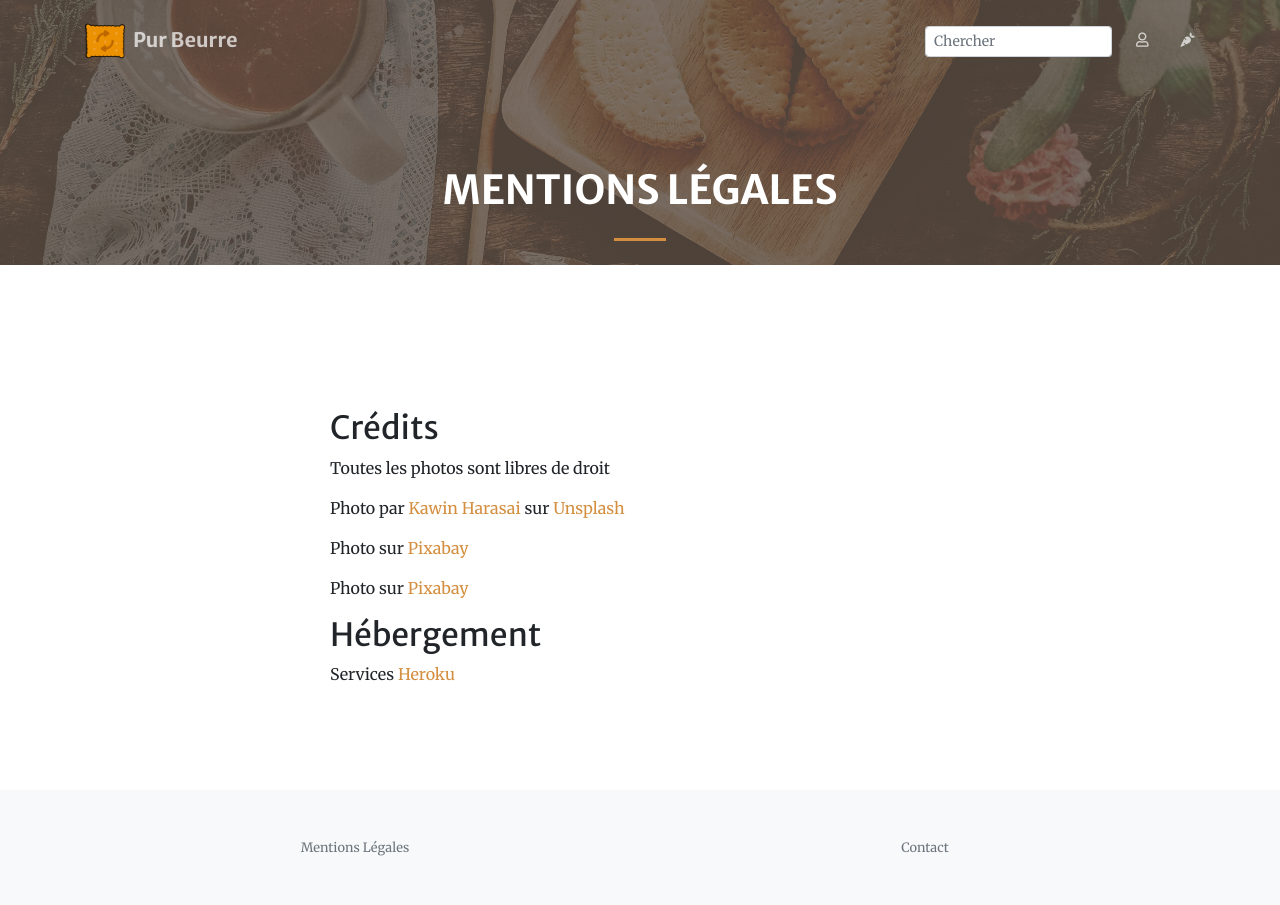
After one commit to marionl4b/PurBeurre_webapp, a Django app: page /legal/ in a window 1280 px wide. The commit adds this page. Run offline with Django 3.2, Linux system fonts and the light colour scheme; some libraries are stand-ins or nearby versions.

Commit message:
Website - Add legal page

```diff
--- a/PurBeurre_webapp/urls.py
+++ b/PurBeurre_webapp/urls.py
@@ -21,6 +21,7 @@ from website import views
 urlpatterns = [
     path('manager/', admin.site.urls),
     path('', views.home, name='home'),
+    path('legal/', views.legal, name='legal'),
     path('account/register/', views.register, name="register"),
     path('account/profile/', views.profile, name="profile"),
     path('account/login/',
--- a/templates/website/base.html
+++ b/templates/website/base.html
@@ -78,10 +78,10 @@
     <div class="container">
         <div class="row">
             <div class="col small text-center">
-                <a class="text-muted" href="#">Mentions Légales</a>
+                <a class="text-muted" href="{%url 'legal'%}">Mentions Légales</a>
             </div>
             <div class="col small text-center">
-                 <a class="text-muted" href="#contact">Contact</a>
+                 <a class="text-muted" href="{%url 'home'%}#contact">Contact</a>
             </div>
         </div>
     </div>
--- /dev/null
+++ b/templates/website/legal.html
@@ -0,0 +1,36 @@
+{% extends 'website/base.html' %}
+{% block content %}
+
+    <!-- header -->
+  <header class="alt-header account">
+    <div class="container h-100">
+      <div class="row h-100 align-items-center justify-content-center text-center">
+        <div class="col-lg-10 align-self-end">
+          <h1 class="text-uppercase text-white font-weight-bold">Mentions légales</h1>
+          <hr class="divider my-4">
+        </div>
+      </div>
+    </div>
+  </header>
+
+
+  <!-- logout -->
+  <div class="container p-5">
+      <div class="row justify-content-md-center">
+          <div class="col col-lg-8 mt-5 mb-2 p-5">
+          <h2>Crédits</h2>
+          <p>Toutes les photos sont libres de droit</p>
+          <p>Photo par <a href="https://unsplash.com/photos/k60JspcBwKE?utm_source=unsplash&utm_medium=referral&utm_content=creditCopyText" target="_blank">
+            Kawin Harasai</a> sur
+          <a href="https://unsplash.com/?utm_source=unsplash&utm_medium=referral&utm_content=creditCopyText" target="_blank">
+            Unsplash
+          </a></p>
+          <p>Photo sur <a href="https://pixabay.com/fr/photos/femme-afrique-en-levant-t%C3%AAte-1030895/" target="_blank">Pixabay</a></p>
+          <p>Photo sur <a href="https://pixabay.com/fr/photos/l-homme-debout-%C3%A0-la-recherche-945438/" target="_blank">Pixabay</a></p>
+          <h2>Hébergement</h2>
+          Services <a href="https://www.heroku.com/" target="_blank">Heroku</a>
+          </div>
+      </div>
+  </div>
+
+{% endblock %}
--- a/website/views.py
+++ b/website/views.py
@@ -7,6 +7,10 @@ from .models.product import Product
 
 def home(request):
     return render(request, 'website/index.html')
+
+
+def legal(request):
+    return render(request, 'website/legal.html')
 
 
 def result(request):
```
